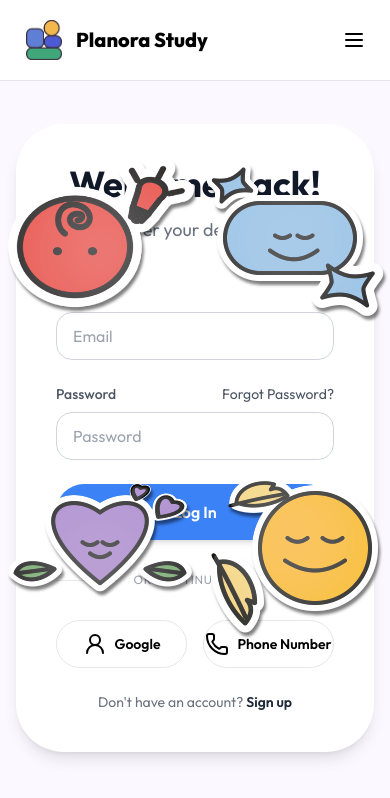
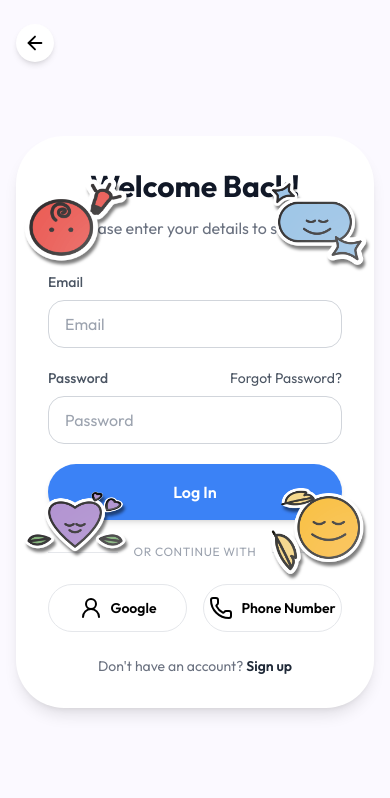
Before and after one commit to febbyvnr/planora, a React (Vite) app: page /login in a window 390 px wide. Shown: the top 798 px of the page. Built offline with nearby package versions, Linux system fonts and the light colour scheme.

Commit message:
perbaikan Responsif

```diff
--- a/src/components/Sidebar.jsx
+++ b/src/components/Sidebar.jsx
@@ -30,7 +30,7 @@ export default function Sidebar({ collapsed, setCollapsed }) {
 
   return (
     <div
-      className={`fixed left-0 top-0 h-screen bg-white border-r border-gray-200 flex flex-col justify-between transition-all duration-300 z-40 ${
+      className={`fixed left-0 top-0 bottom-0 flex-shrink-0 overflow-hidden touch-none overscroll-none bg-white border-r border-gray-200 flex flex-col justify-between transition-all duration-300 z-40 ${
         collapsed ? "w-20" : "w-64"
       }`}
     >
@@ -102,7 +102,7 @@ export default function Sidebar({ collapsed, setCollapsed }) {
                 : "text-gray-500 hover:text-black hover:bg-gray-100"
         }`}
       >
-        <Settings size={20} />
+        <Settings size={20} className="flex-shrink-0" />
         {!collapsed && "Settings"}
       </div>
     </div>
--- a/src/components/landingPage/Navbar.jsx
+++ b/src/components/landingPage/Navbar.jsx
@@ -105,17 +105,18 @@ export default function Navbar() {
             <div className="md:hidden border-t">
             <div className="flex flex-col gap-4 px-6 py-4">
 
-                <a className="text-sm font-semibold">Features</a>
-                <a className="text-sm font-semibold">Pricing</a>
-                <a className="text-sm font-semibold">About</a>
+                <a className="text-sm font-semibold" onClick={() => scrollToSection("fitur")} >Features</a>
+                <a className="text-sm font-semibold" onClick={() => scrollToSection("about")} >About</a>
 
                 <hr />
 
-                <button className="text-left font-bold">
+                <button className="text-left font-bold"
+                onClick={() => navigate("/login")}>
                 Log in
                 </button>
 
-                <button className="bg-blue-500 text-white py-2 rounded-lg font-bold">
+                <button className="bg-blue-500 text-white py-2 rounded-lg font-bold"
+                onClick={() => navigate("/login")}>
                 Start Planning
                 </button>
 
--- a/src/layouts/MainLayout.jsx
+++ b/src/layouts/MainLayout.jsx
@@ -13,8 +13,8 @@ export default function MainLayout({ children }) {
 
       {/* Content area — offset by sidebar width */}
       <div
-        className={`flex flex-col min-h-screen transition-all duration-300 ${
-          collapsed ? "ml-20" : "ml-64"
+        className={`flex flex-col min-h-dvh transition-all duration-300 ${
+          collapsed ? "pl-20" : "pl-64"
         }`}
       >
         {/* Sticky Header */}
--- a/src/pages/Login/LoginPage.jsx
+++ b/src/pages/Login/LoginPage.jsx
@@ -1,8 +1,11 @@
 import { UserRound, Phone, ArrowLeft } from "lucide-react";
 import { useNavigate } from "react-router-dom";
+import { useState, useEffect } from "react";
+
 import StickerPeel from "../../components/ReactBits/StickerPeel";
+import Navbar from "../../components/landingPage/Navbar";
+
 import sticker6 from "../../assets/images/sticker_6.png";
-import Navbar from "../../components/landingPage/Navbar";
 import sticker7 from "../../assets/images/materials-delete.png";
 import sticker4 from "../../assets/images/sticker_4.png";
 import sticker5 from "../../assets/images/sticker_5.png";
@@ -10,78 +13,105 @@ import sticker5 from "../../assets/images/sticker_5.png";
 export default function LoginPage() {
     const navigate = useNavigate();
 
+    const [isMobile, setIsMobile] = useState(false);
+
+    useEffect(() => {
+        const checkScreen = () => {
+        setIsMobile(window.innerWidth < 768);
+        };
+
+        checkScreen();
+        window.addEventListener("resize", checkScreen);
+
+        return () => window.removeEventListener("resize", checkScreen);
+    }, []);
+
+    const stickerSize = isMobile ? 110 : 200;
+    const posRight = isMobile ? 120 : 500;
+    const posLeft = isMobile ? -120 : -500;
+
     return (
         <>
+        {/* Navbar hanya tampil di tablet & desktop */}
+        <div className="hidden md:block">
             <Navbar />
+        </div>
 
-        <div className="min-h-screen flex items-center justify-center bg-[#FBF9FF] px-4 mt-4">
+        {/* Mobile Back Button */}
+        <div className="md:hidden absolute top-6 left-4 z-50">
+            <button
+            onClick={() => navigate("/")}
+            className="p-2 rounded-full bg-white shadow-md hover:bg-gray-50 transition"
+            >
+            <ArrowLeft size={22} />
+            </button>
+        </div>
+
+        <div className="min-h-screen flex items-center justify-center bg-[#FBF9FF] px-4 md:mt-4">
 
             <StickerPeel
             imageSrc={sticker6}
-                width={200}
+            width={stickerSize}
             rotate={0}
             peelBackHoverPct={30}
             peelBackActivePct={40}
             shadowIntensity={0.5}
             lightingIntensity={0.1}
-                initialPosition={{ x: 500, y: -200 }}
+            initialPosition={{ x: posRight, y: -200 }}
             peelDirection={0}
             />
 
             <StickerPeel
             imageSrc={sticker7}
-                width={200}
+            width={stickerSize}
             rotate={0}
             peelBackHoverPct={30}
             peelBackActivePct={40}
             shadowIntensity={0.5}
             lightingIntensity={0.1}
-                initialPosition={{ x: -500, y: -200 }}
+            initialPosition={{ x: posLeft, y: -200 }}
             peelDirection={0}
             />
 
             <StickerPeel
             imageSrc={sticker4}
-                width={200}
+            width={stickerSize}
             rotate={0}
             peelBackHoverPct={30}
             peelBackActivePct={40}
             shadowIntensity={0.5}
             lightingIntensity={0.1}
-                initialPosition={{ x: -500, y: 100 }}
+            initialPosition={{ x: posLeft, y: 100 }}
             peelDirection={0}
             />
 
             <StickerPeel
             imageSrc={sticker5}
-                width={200}
+            width={stickerSize}
             rotate={0}
             peelBackHoverPct={30}
             peelBackActivePct={40}
             shadowIntensity={0.5}
             lightingIntensity={0.1}
-                initialPosition={{ x: 500, y: 100 }}
+            initialPosition={{ x: posRight, y: 100 }}
             peelDirection={0}
             />
 
-
-            <div className="relative w-full max-w-lg bg-white rounded-[48px] shadow-lg p-10">
-
+            <div className="relative w-full max-w-md md:max-w-lg bg-white rounded-[48px] shadow-lg p-8 md:p-10">
 
             {/* Header */}
-                <div className="text-center mb-10">
-                    <h1 className="text-4xl font-bold text-gray-900 font-['Outfit']">
+            <div className="text-center mb-8 md:mb-10">
+                <h1 className="text-3xl md:text-4xl font-bold text-gray-900 font-['Outfit']">
                 Welcome Back!
                 </h1>
-                    <p className="text-gray-500 mt-3 text-lg">
+                <p className="text-gray-500 mt-3 text-base md:text-lg">
                 Please enter your details to sign in
                 </p>
             </div>
 
             {/* Form */}
-                <form className="space-y-6">
+            <form className="space-y-5 md:space-y-6">
 
-                    {/* Email */}
                 <div>
                 <label className="block text-sm font-medium text-gray-600 mb-2">
                     Email
@@ -93,16 +123,12 @@ export default function LoginPage() {
                 />
                 </div>
 
-                    {/* Password */}
                 <div>
                 <div className="flex justify-between mb-2">
                     <label className="text-sm font-medium text-gray-600">
                     Password
                     </label>
-                            <a
-                                href="#"
-                                className="text-sm text-gray-600 hover:text-blue-500"
-                            >
+                    <a className="text-sm text-gray-600 hover:text-blue-500">
                     Forgot Password?
                     </a>
                 </div>
@@ -114,7 +140,6 @@ export default function LoginPage() {
                 />
                 </div>
 
-                    {/* Login Button */}
                 <button
                 type="button"
                 className="w-full h-14 bg-blue-500 hover:bg-blue-600 transition text-white font-semibold rounded-full shadow-md"
@@ -126,7 +151,7 @@ export default function LoginPage() {
             </form>
 
             {/* Divider */}
-                <div className="flex items-center gap-4 my-8">
+            <div className="flex items-center gap-4 my-6 md:my-8">
                 <div className="flex-1 border-t border-gray-200"></div>
                 <span className="text-xs text-gray-400 uppercase tracking-wider">
                 Or continue with
```
Lines whose indentation alone changed are shown as unchanged.
